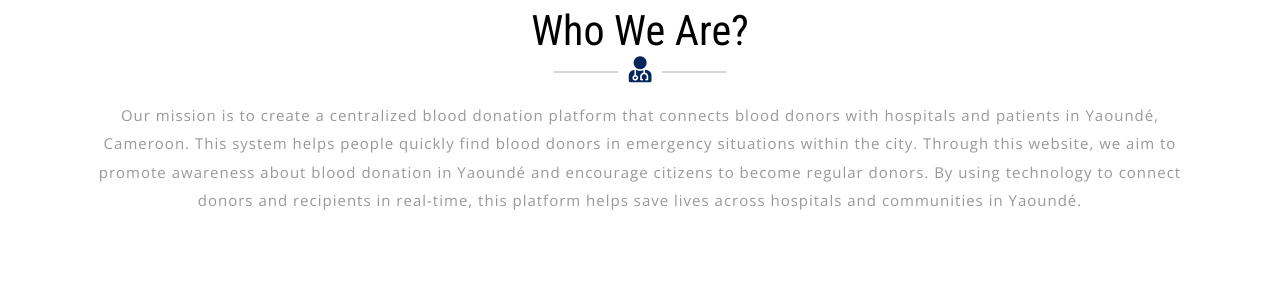
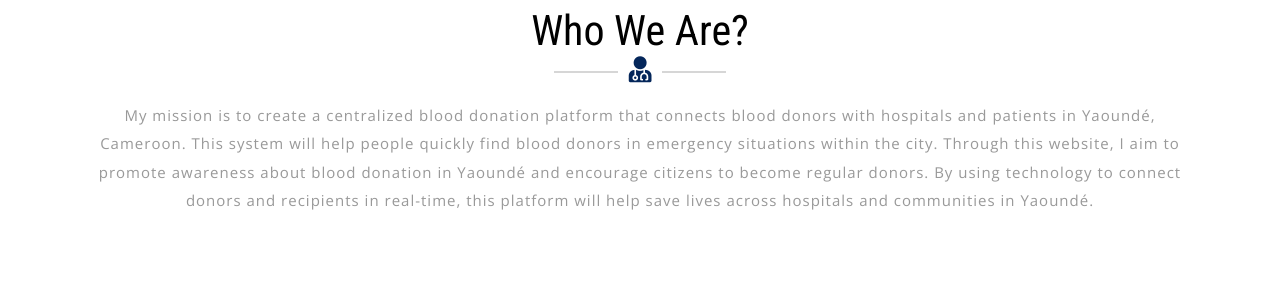
Before and after one commit to Yann-ebele/Blood-Donation, a PHP site: page /about.php in a window 1280 px wide. Shown: the part 509-808 px from the top of the page. Run offline with PHP 8.4, Linux system fonts and the light colour scheme; the visitor is signed in with stand-in values (Sample User, id 1); data comes from the database, SQL or seed files in the repository.

Commit message:
modify about and images

```diff
--- a/about.php
+++ b/about.php
@@ -71,10 +71,7 @@ include('includes/config.php');
 					<i class="fas fa-user-md"></i>
 				</span>
 				<p class="py-3">
-Our mission is to create a centralized blood donation platform that connects blood donors with hospitals and patients in Yaoundé, Cameroon.
-This system helps people quickly find blood donors in emergency situations within the city.
-Through this website, we aim to promote awareness about blood donation in Yaoundé and encourage citizens to become regular donors.
-By using technology to connect donors and recipients in real-time, this platform helps save lives across hospitals and communities in Yaoundé.
+My mission is to create a centralized blood donation platform that connects blood donors with hospitals and patients in Yaoundé, Cameroon. This system will help people quickly find blood donors in emergency situations within the city. Through this website, I aim to promote awareness about blood donation in Yaoundé and encourage citizens to become regular donors. By using technology to connect donors and recipients in real-time, this platform will help save lives across hospitals and communities in Yaoundé.
 </p>
 			</div>
 		</div>
@@ -85,14 +82,14 @@ By using technology to connect donors and recipients in real-time, this platform
 	<h3 class="title py-xl-2 py-lg-2">Behind This Project?</h3>
 	<div class="card-deck">
 	<div class="card">
-    <img src="images\saad.jpeg" class="card-img-top team-img" alt="yann ebele" style="height:50%">
+    <img src="mypic.jpeg" class="card-img-top team-img" alt="yann ebele" style="height:50%">
     <div class="card-body">
       <h4 class="card-title">YANN EBELE</h4>
       <p class="card-text">Yann Ebele is a dedicated student with growing skills in web development and system design. As a student working on this project, he focuses on building practical solutions that can solve real-life problems, especially in the healthcare sector. With knowledge in PHP, HTML, CSS, and database management, he is committed to improving his skills and learning new technologies. Yann is passionate about using technology to make a positive impact, particularly by developing systems that can help save lives and improve services in his community.</p>
 	  <div class="row p-2">
 	  <ul class="top-right-info">
                                 <li>
-                                    <a href="https://github.com/Saad-Khanzada">
+                                    <a href="https://github.com/Yann-ebele/Blood-Donation.git">
                                         <i class="fab fa-github"></i>
                                     </a>
                                 </li>
```
Also changed, not shown: images/mypic.jpeg (added).
